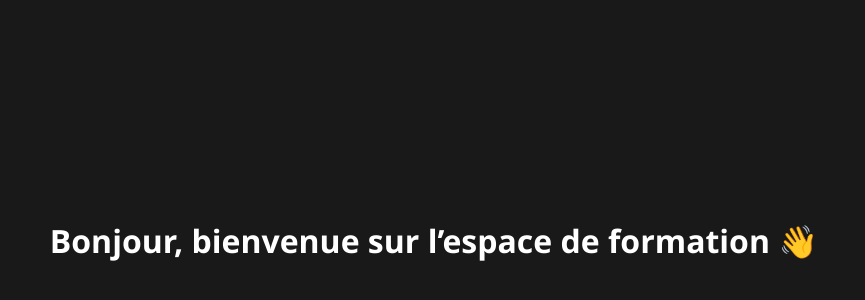
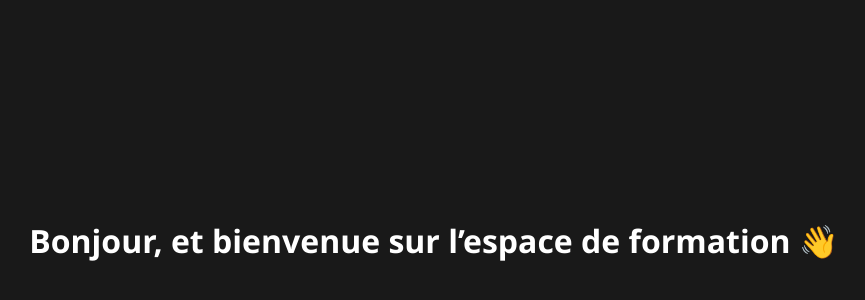
Before and after one commit to rodriguezimmermann/rodwidgets, a plain HTML site: page hellowelcome.html in a window 1280 px wide. Shown: the part 160-460 px from the top of the page, without its empty margins (206-1071 px from the left). Drawn offline with Linux system fonts and the light colour scheme.

Commit message:
Update hellowelcome.html

```diff
--- a/hellowelcome.html
+++ b/hellowelcome.html
@@ -37,7 +37,7 @@
       greeting = 'Bonne soirée';
     }
 
-    greetingEl.innerText = `${greeting}, bienvenue sur l’espace de formation 👋`;
+    greetingEl.innerText = `${greeting}, et bienvenue sur l’espace de formation 👋`;
   </script>
 </body>
 </html>
```
